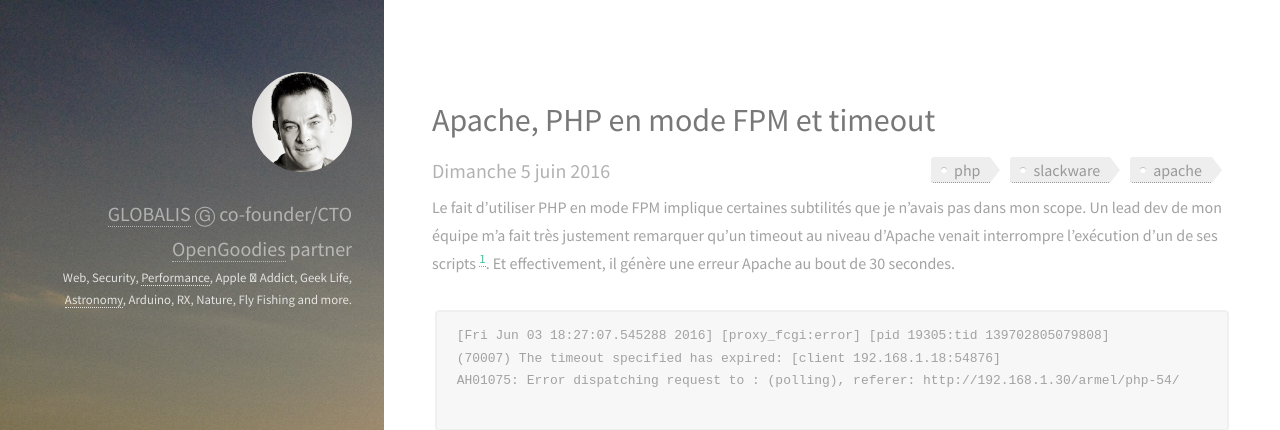
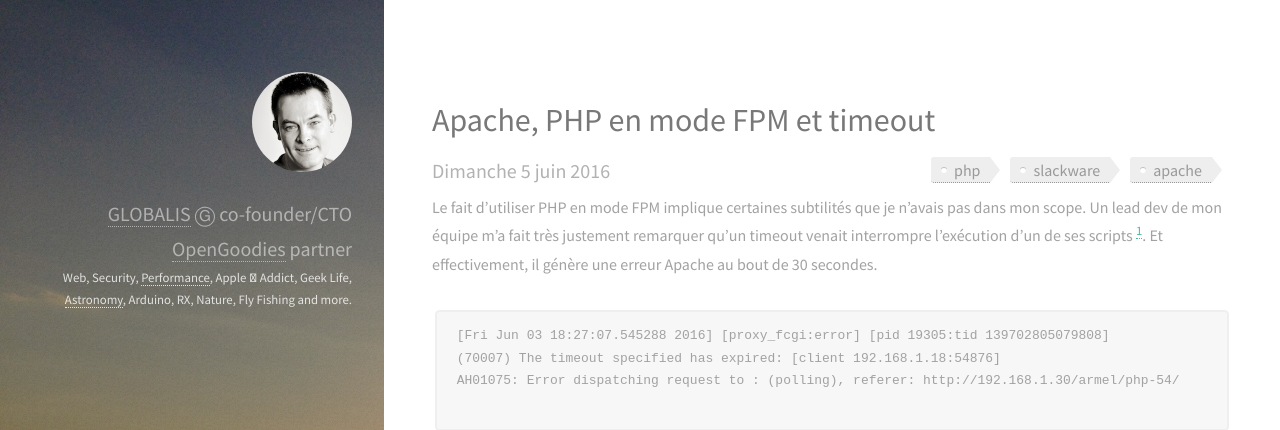
Before and after one commit to armel/armel.github.io, a Jekyll site: the page built from _posts/2016-06-05-apache-fpm-timeout.markdown, in a window 1280 px wide and 900 px high. Shown: the top 430 px of the window. Built offline with Jekyll 4.4.1, drawn with Linux system fonts in a browser that asks for light colours.

Commit message:
Fix error on post

````diff
--- a/_posts/2016-06-05-apache-fpm-timeout.markdown
+++ b/_posts/2016-06-05-apache-fpm-timeout.markdown
@@ -9,7 +9,7 @@ tags:
 - php
 ---
 Le fait d'utiliser PHP en mode FPM implique certaines subtilités que je n'avais pas dans mon scope.
-Un lead dev de mon équipe m'a fait très justement remarquer qu'un timeout au niveau d'Apache venait interrompre l'exécution d'un de ses scripts [^1].
+Un lead dev de mon équipe m'a fait très justement remarquer qu'un timeout venait interrompre l'exécution d'un de ses scripts [^1].
 Et effectivement, il génère une erreur Apache au bout de 30 secondes.
 
 ```
````
